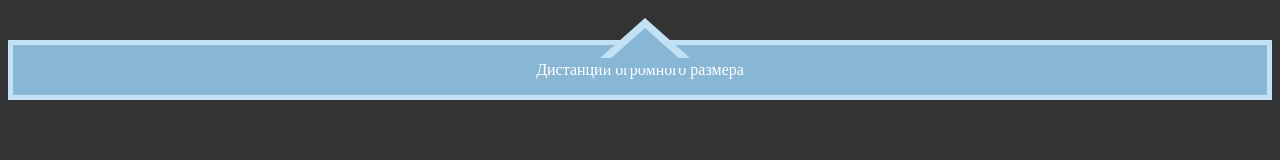
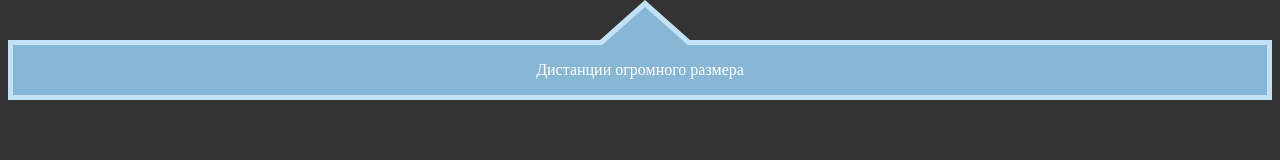
Before and after one commit to KaplinaEA/SSU_web, a plain HTML site: page Task3/index3.html in a window 1280 px wide. Drawn offline with Linux system fonts and the light colour scheme.

Commit message:
'changes_in_Task3'

```diff
--- a/Task3/index3.html
+++ b/Task3/index3.html
@@ -8,9 +8,11 @@
 </head>
 <body>
     <main class="PointingBlock">
+        <div>
             <p>
                 Дистанции огромного размера
             </p>
+        </div>
     </main>
 </body>
 </html>
--- a/Task3/style3.css
+++ b/Task3/style3.css
@@ -2,7 +2,7 @@
   background-color:rgb(51, 51, 51);
 }
 
-.PointingBlock {
+.PointingBlock div {
  background-color: rgb(136, 183, 213);
  border:  rgb(194, 225, 245) solid 5px;
  margin-top: 40px;
@@ -11,22 +11,20 @@
  color: white;
  text-align: center;
 }
-
-.PointingBlock:before {
+.PointingBlock div:before{
  content: "";
  position: absolute;
  border: 45px solid transparent;
  border-bottom: 40px solid rgb(194, 225, 245);
- bottom: 92.8%;
+ margin-top: -90px;
  left: calc(50% - 40px);
-
 }
 
-.PointingBlock:after {
+.PointingBlock div:after {
  content: "";
  position: absolute;
  border: 45px solid transparent;
  border-bottom: 40px solid rgb(136, 183, 213);
- bottom: 91.5%;
+ margin-top: -133px;
  left: calc(50% - 40px);
 }
```
